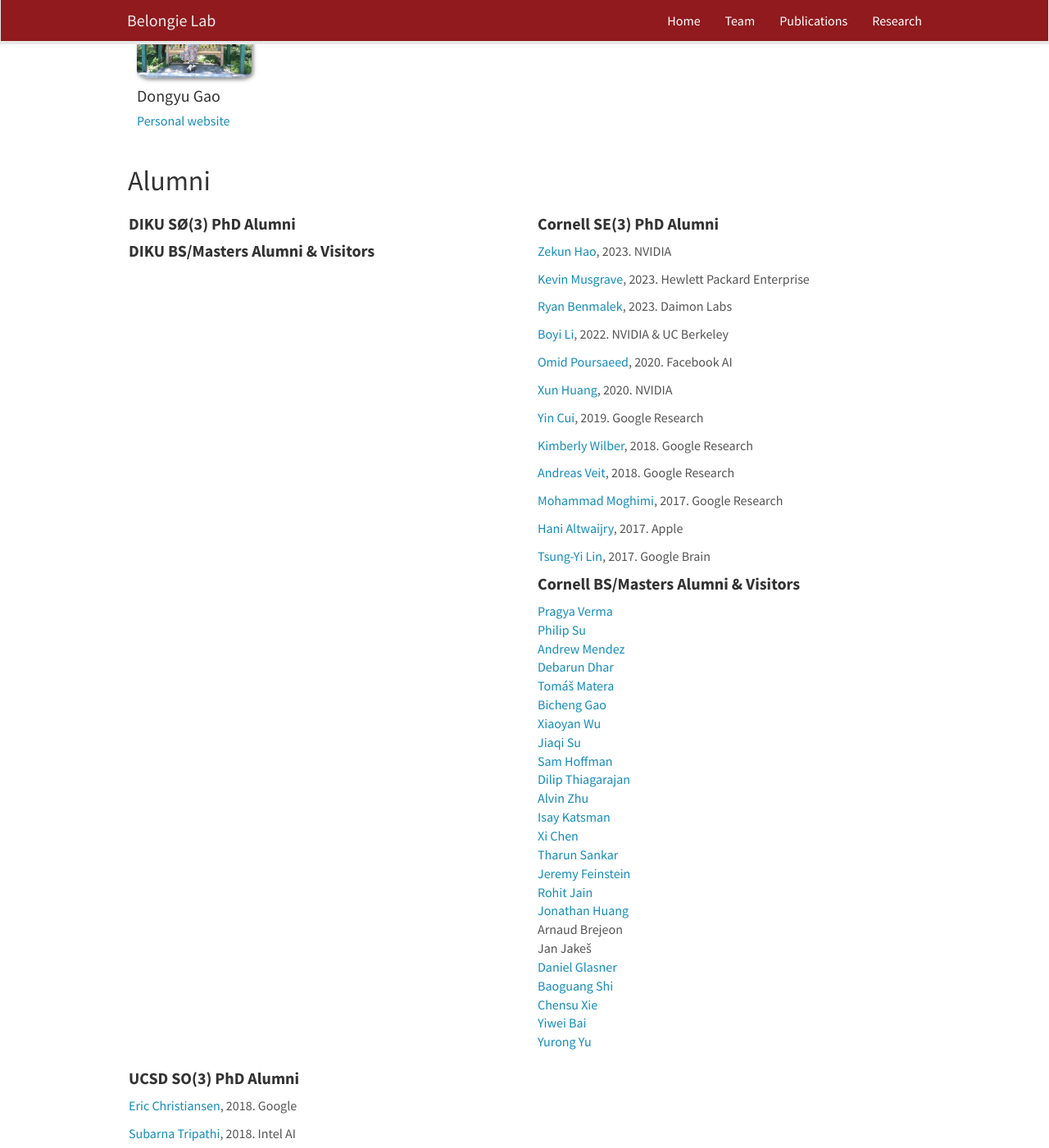
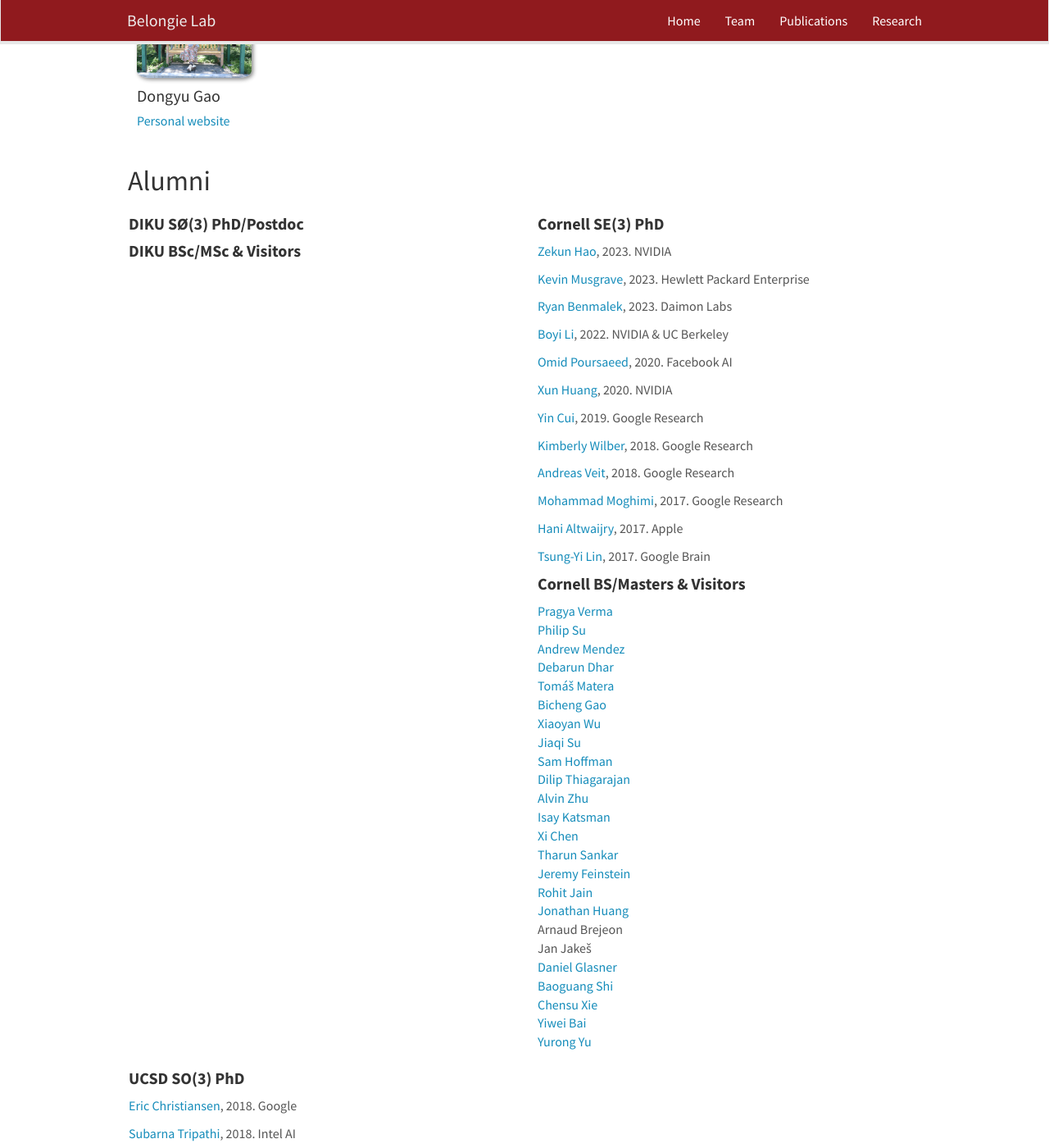
Before and after one commit to BelongieLab/belongielab.github.io, a Jekyll site: the page built from _pages/team.md, in a window 1280 px wide and 1400 px high, scrolled down 2692 px. Shown: the whole window at 82% size. Built offline with Jekyll 4.4.1, drawn with Linux system fonts in a browser that asks for light colours; nearby versions of some CDN libraries; some of the changed text lies outside the part shown.

Commit message:
Update team.md
added DIKU postdoc alumni heading, also cleaned up some redundant use of "alumni"

```diff
--- a/_pages/team.md
+++ b/_pages/team.md
@@ -130,7 +130,7 @@ permalink: /team/
 <div class="row">
 
 <div class="col-sm-6 clearfix">
-<h4> <b>DIKU SØ(3) PhD Alumni</b> </h4>
+<h4> <b>DIKU SØ(3) PhD/Postdoc</b> </h4>
 {% for member in site.data.so3diku_alumni %}
 {% if member.website == null %}
   {{ member.name }}, {{ member.year }}. {{ member.next }}
@@ -141,11 +141,11 @@ permalink: /team/
 {% endif %}
 
 {% endfor %}
-  <h4><b>DIKU BS/Masters Alumni & Visitors</b></h4>
+  <h4><b>DIKU BSc/MSc & Visitors</b></h4>
 </div>
 
 <div class="col-sm-6 clearfix">
-<h4> <b>Cornell SE(3) PhD Alumni</b> </h4>
+<h4> <b>Cornell SE(3) PhD</b> </h4>
 {% for member in site.data.se3_alumni %}
 
 {% if member.website == null %}
@@ -157,7 +157,7 @@ permalink: /team/
 {% endif %}
 
 {% endfor %}
-  <h4><b>Cornell BS/Masters Alumni & Visitors</b></h4>
+  <h4><b>Cornell BS/Masters & Visitors</b></h4>
   <a href="https://vision.cornell.edu/se3/people/pragya-verma/">Pragya Verma</a><br>
   <a href="https://www.linkedin.com/in/philipsu522">Philip Su</a><br>
   <a href="https://www.linkedin.com/in/philipsu522">Andrew Mendez</a><br>
@@ -185,7 +185,7 @@ permalink: /team/
 </div>
 
 <div class="col-sm-6 clearfix">
-<h4> <b>UCSD SO(3) PhD Alumni</b> </h4>
+<h4> <b>UCSD SO(3) PhD</b> </h4>
 {% for member in site.data.so3_alumni %}
 {% if member.website == null %}
   {{ member.name }}, {{ member.year }}. {{ member.next }}
@@ -197,7 +197,7 @@ permalink: /team/
 
 {% endfor %}
 
-  <h4><b>UCSD BS/Masters Alumni & Visitors</b></h4>
+  <h4><b>UCSD BS/Masters & Visitors</b></h4>
   <a href="https://gvanhorn38.github.io">Grant Van Horn</a><br>
   <a href="https://www.linkedin.com/in/phuc-nguyen-60b4a22b">Phuc X. Nguyen</a><br>
   <a href="https://www.linkedin.com/in/andrewmziegler">Andrew Ziegler</a><br>
```
Also changed, not shown: other parts of _pages/team.md (+1 -1 lines).
